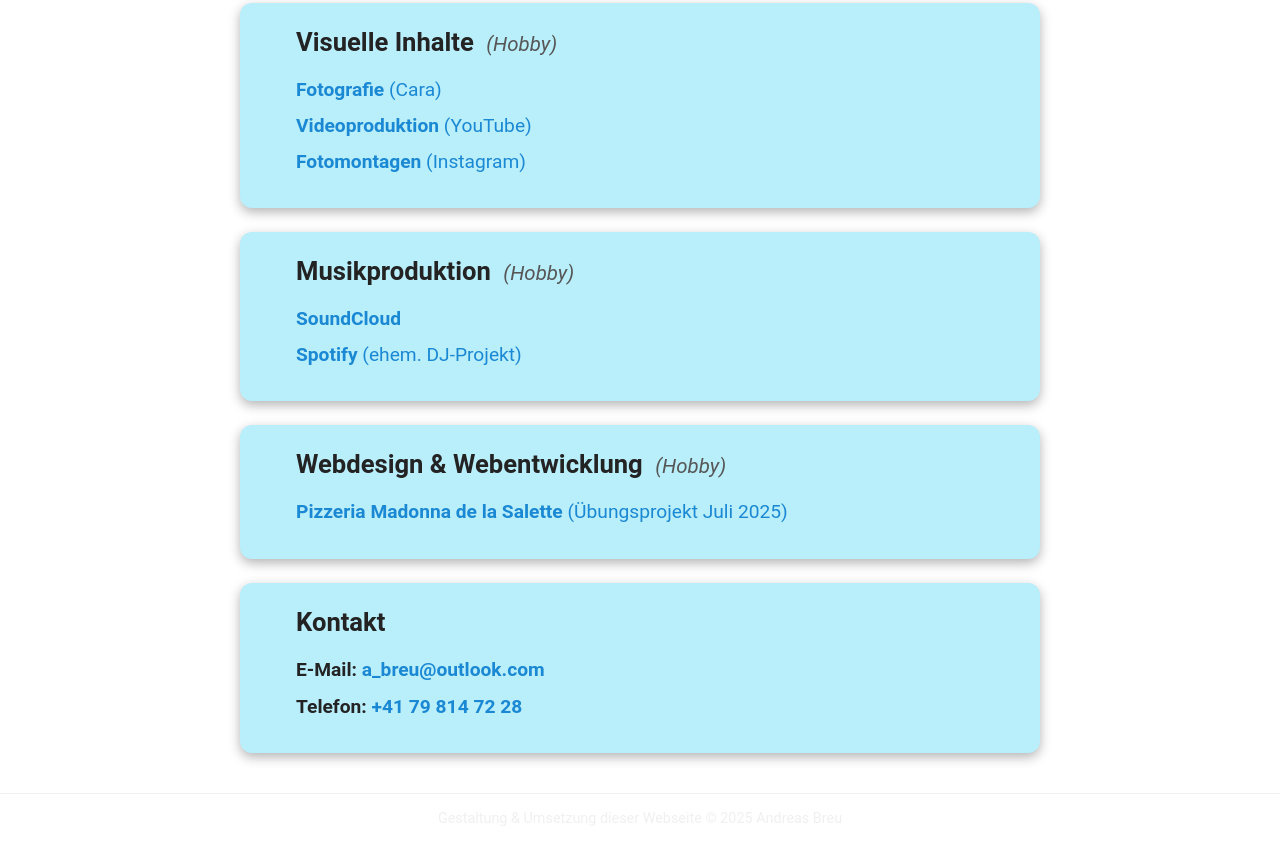
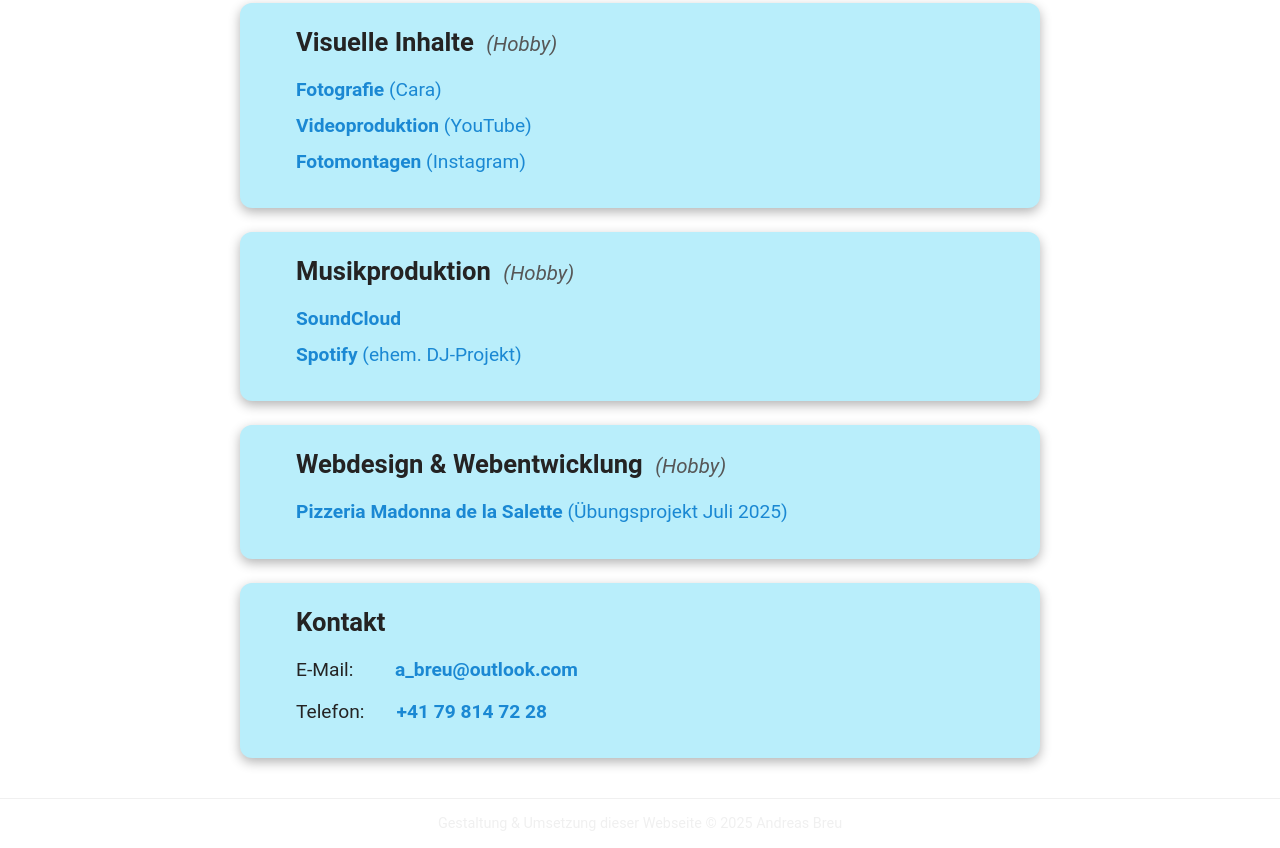
Before and after one commit to abre9k/portfoliov4, a plain HTML site: page index.html in a window 1280 px wide. Shown: the part 1232-2080 px from the top of the page. Drawn offline with Linux system fonts and the light colour scheme.

Commit message:
Update index.html Kontakt-Tile fix

```diff
--- a/index.html
+++ b/index.html
@@ -113,12 +113,12 @@
         <section class="tile" id="contact" style="--delay:0.0s">
             <h2>Kontakt</h2>
         <ul class="contact-list">
-            <li class="contact-row">
-                <span class="no-select">E-Mail:</span>
+            <li class="contact-row1">
+                <span class="tel-mail">E-Mail:</span>
                 <a href="mailto:a_breu@outlook.com">a_breu@outlook.com</a>
             </li>
-            <li class="contact-row">
-                <span class="no-select">Telefon:</span>
+            <li class="contact-row2">
+                <span class="tel-mail">Telefon:</span>
                 <a href="tel:+41798147228">+41&nbsp;79&nbsp;814&nbsp;72&nbsp;28</a>
             </li>
         </ul>
```
